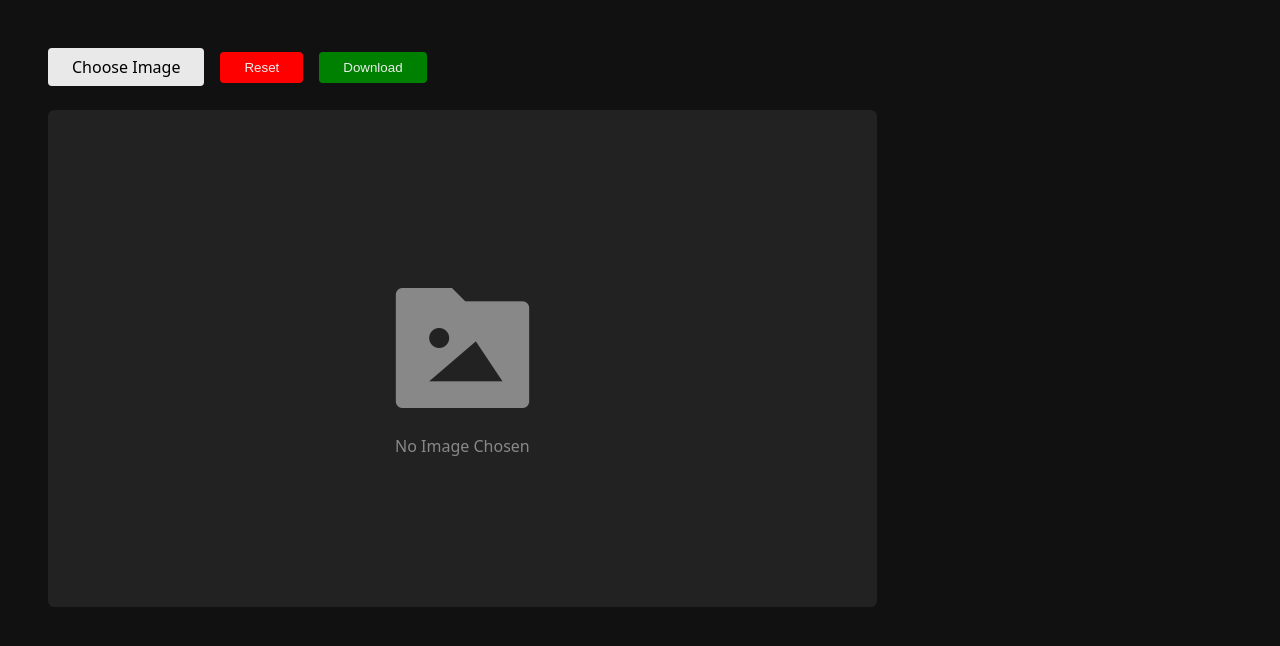
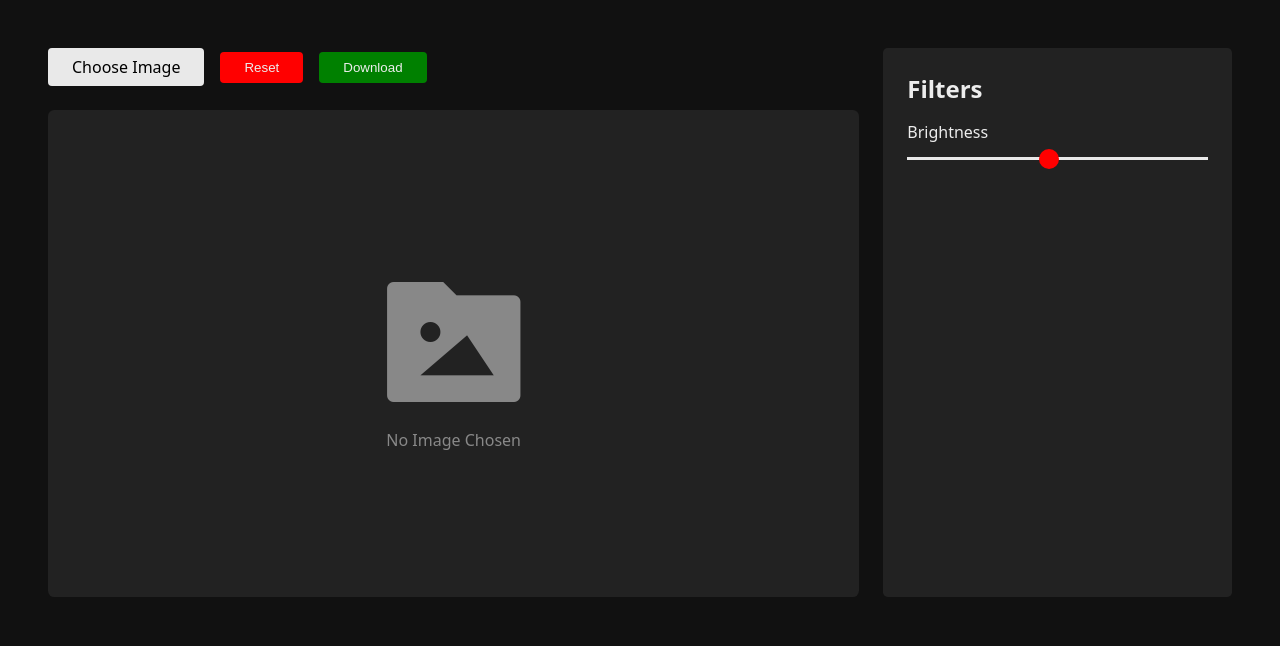
Before and after one commit to Abbas7120/Image-Editor, a plain HTML site: page index.html in a window 1280 px wide. Drawn offline with nearby package versions, Linux system fonts and the light colour scheme.

Commit message:
Dummy Slider UI

```diff
--- a/index.html
+++ b/index.html
@@ -30,7 +30,14 @@
 
            </div>
             </div>
-            <div class="right"></div>
+            <div class="right">
+                <h2>Filters</h2>
+                <div class="filter">
+                    <p>Brightness</p>
+                    <input type="range" min="0" max="200" name="brightness" value="100">
+
+                </div>
+            </div>
         </section>
     </main>
 </body>
--- a/style.css
+++ b/style.css
@@ -21,6 +21,9 @@ main{
 main section{
     width: 100%;
     padding:var(--padding-2xl) ;
+    display: flex;
+    gap: var(--gutter-lg);
+
 
 }
 
@@ -55,6 +58,9 @@ main section .left{
 
 main section .right{
     width:30%;
+    background-color: var(--bg-secondary-color);
+    padding: var(--padding-lg);
+    border-radius: var(--border-radius-lg);
 }
 
 main section .top{
@@ -88,3 +94,41 @@ main section .bottom .placeholder{
 main section .bottom .placeholder i{
     font-size: 10rem;
 }
+
+main section .right{
+    display: flex;
+    flex-direction: column;
+    gap: var(--gutter-md);
+}
+main section .right .filter{
+    width: 100%;
+}
+
+main section .right .filter input{
+    width:100%;
+    outline: none;
+    margin-top: var(--margin-sm);
+    appearance: none;
+}
+
+main section .right .filter input::-webkit-slider-runnable-track{
+    background-color: var(--bg-active-color);
+    height:3px;
+}
+
+main section .right .filter input::-moz-range-track{
+    background-color: var(--bg-active-color);
+    height:3px;
+    border-radius:2px;
+}
+
+
+main section .right .filter input::-webkit-slider-thumb{
+cursor: pointer;
+appearance: none;
+width: 20px;
+height: 20px;
+border-radius: 50%;
+background-color: red;
+margin: -8.5px;
+}
```
